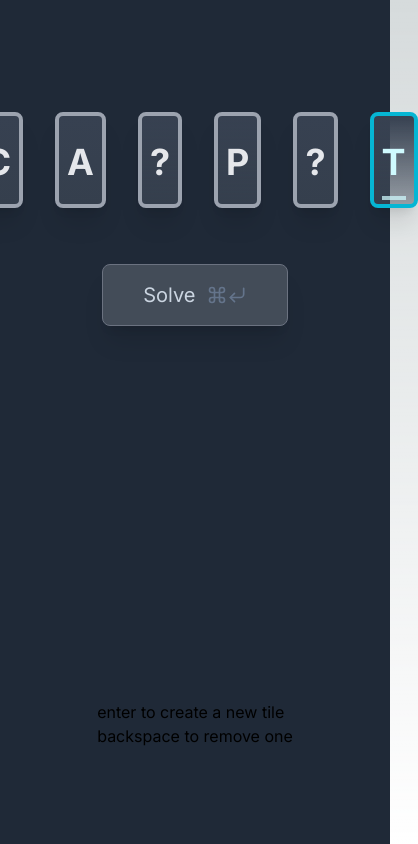
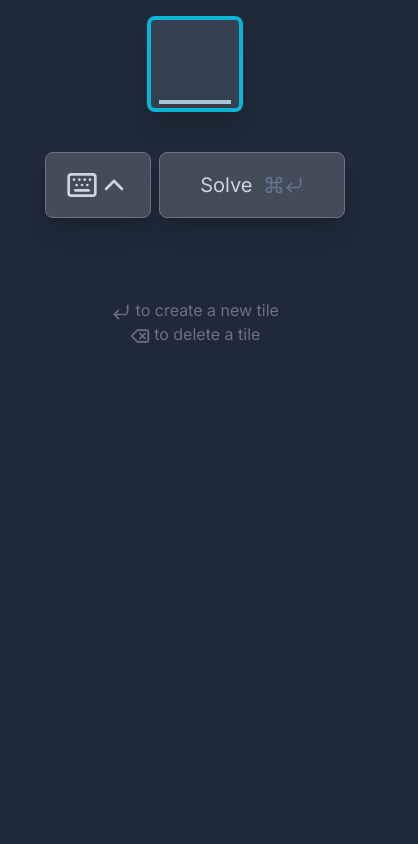
Before and after one commit to chieffancypants/paperback-solver, a Next.js app: page / in a window 390 px wide. Shown: the whole page, 418 px wide, since content can reach past the window. Built offline with nearby package versions, Linux system fonts and the light colour scheme.

Commit message:
works on mobile now

```diff
--- a/src/app/globals.css
+++ b/src/app/globals.css
@@ -18,16 +18,16 @@
 
 body {
   color: rgb(var(--foreground-rgb));
-  background: linear-gradient(
-      to bottom,
-      transparent,
-      rgb(var(--background-end-rgb))
-    )
-    rgb(var(--background-start-rgb));
 }
+/*
+#Rack > div > div {
+  transition: all .35s cubic-bezier(0.4, 0, 0.6, 1);
+  animation: append-animate .25s cubic-bezier(0, 0.45, 0.2, 1.27);
+  animation-direction: alternate;
+} */
 
-#Rack > div > div {
-  transition: all .25s cubic-bezier(0, 0.45, 0.65, 1.21);
+.animate-entrance {
+  transition: all .35s cubic-bezier(0.4, 0, 0.6, 1);
   animation: append-animate .25s cubic-bezier(0, 0.45, 0.2, 1.27);
   animation-direction: alternate;
 }
@@ -58,8 +58,23 @@ body {
   }
 }
 
+.underline-blink {
+  animation: underline-blink 2s cubic-bezier(0.4, 0, 0.6, 1) infinite;
+}
 @keyframes underline-blink {
-  from {
-
+  10%, 90% {
+    opacity: 1;
+  }
+  50% {
+    opacity: .2;
   }
 }
+
+/*
+button {
+ @apply rounded-lg text-xl p-4 px-10 bg-gray-300/20 shadow-xl border border-gray-500 hover:border-gray-400 text-slate-300
+} */
+
+svg {
+  display:inline;
+}
--- /dev/null
+++ b/src/app/icons/index.tsx
@@ -0,0 +1,26 @@
+
+export interface IconProps {
+    size?: number
+}
+
+export function BackspaceIcon () {
+    return <svg xmlns="http://www.w3.org/2000/svg" width="20" height="20" viewBox="0 0 24 24" fill="none" stroke="currentColor" strokeWidth="2" strokeLinecap="round" strokeLinejoin="round"><path d="M20 5H9l-7 7 7 7h11a2 2 0 0 0 2-2V7a2 2 0 0 0-2-2Z"></path><line x1="18" x2="12" y1="9" y2="15"></line><line x1="12" x2="18" y1="9" y2="15"></line></svg>
+}
+
+export function CommandIcon () {
+    return <svg xmlns="http://www.w3.org/2000/svg" width="20" height="20" viewBox="0 0 24 24" fill="none" stroke="currentColor" strokeWidth="2" strokeLinecap="round" strokeLinejoin="round"><path d="M15 6v12a3 3 0 1 0 3-3H6a3 3 0 1 0 3 3V6a3 3 0 1 0-3 3h12a3 3 0 1 0-3-3"></path></svg>
+}
+
+export function ReturnIcon () {
+    return <svg xmlns="http://www.w3.org/2000/svg" width="20" height="20" viewBox="0 0 24 24" fill="none" stroke="currentColor" strokeWidth="2" strokeLinecap="round" strokeLinejoin="round"><polyline points="9 10 4 15 9 20"></polyline><path d="M20 4v7a4 4 0 0 1-4 4H4"></path></svg>
+}
+
+export function KeyboardIcon (props:IconProps) {
+    const { size = 20 } = props
+    return <svg xmlns="http://www.w3.org/2000/svg" width={size} height={size} viewBox="0 0 24 24" fill="none" stroke="currentColor" strokeWidth="2" strokeLinecap="round" strokeLinejoin="round"><rect width="20" height="16" x="2" y="4" rx="2" ry="2"></rect><path d="M6 8h.001"></path><path d="M10 8h.001"></path><path d="M14 8h.001"></path><path d="M18 8h.001"></path><path d="M8 12h.001"></path><path d="M12 12h.001"></path><path d="M16 12h.001"></path><path d="M7 16h10"></path></svg>
+}
+
+export function ChevronUpIcon (props:IconProps) {
+    const { size = 20 } = props
+    return <svg xmlns="http://www.w3.org/2000/svg" width={size} height={size} viewBox="0 0 24 24" fill="none" stroke="currentColor" strokeWidth="2" strokeLinecap="round" strokeLinejoin="round"><polyline points="18 15 12 9 6 15"></polyline></svg>
+}
--- /dev/null
+++ b/src/app/keyboard-button.tsx
@@ -0,0 +1,46 @@
+import {
+  useEffect,
+  useRef,
+} from 'react';
+
+import {
+  ChevronUpIcon,
+  KeyboardIcon,
+} from './icons';
+
+export default function KeyboardButton () {
+    const inputRef = useRef<HTMLInputElement>(null)
+
+    const showKeyboard = () => {
+        const i = inputRef.current?.focus()
+    }
+
+    useEffect(() => {
+        if (inputRef.current) {
+            inputRef.current.style.display = 'inline'
+        }
+    })
+
+    return (
+        <div>
+            <button
+                onClick={ showKeyboard }
+                className="rounded-lg text-xl p-4 px-5 bg-gray-300/20 shadow-xl border border-gray-500 hover:border-gray-400 text-slate-300">
+                <KeyboardIcon size={32} />
+                <ChevronUpIcon size={32} />
+            </button>
+            <input
+                autoFocus
+                autoComplete="off"
+                autoCorrect="off"
+                className="absolute -top-10 left-0 hidden"
+                enterKeyHint="next"
+                inputMode="text"
+                id="input-keyboard"
+                ref={inputRef}
+                spellCheck="false"
+                type="text">
+            </input>
+        </div>
+    )
+}
--- a/src/app/layout.tsx
+++ b/src/app/layout.tsx
@@ -1,5 +1,6 @@
-import './globals.css'
-import { Inter } from 'next/font/google'
+import './globals.css';
+
+import { Inter } from 'next/font/google';
 
 const inter = Inter({ subsets: ['latin'] })
 
@@ -8,14 +9,10 @@ export const metadata = {
   description: 'Generated by create next app',
 }
 
-export default function RootLayout({
-  children,
-}: {
-  children: React.ReactNode
-}) {
+export default function RootLayout ({ children }: { children: React.ReactNode }) {
   return (
-    <html lang="en">
-      <body className={inter.className}>{children}</body>
+    <html lang="en" className="h-full">
+      <body className={`${inter.className} h-full bg-gray-800`}>{children}</body>
     </html>
   )
 }
--- a/src/app/page.tsx
+++ b/src/app/page.tsx
@@ -2,6 +2,10 @@
 
 import { Inter } from 'next/font/google';
 
+import {
+  BackspaceIcon,
+  ReturnIcon,
+} from './icons';
 import Rack from './rack';
 
 const inter = Inter({ subsets: ['latin'] })
@@ -10,12 +14,13 @@ const inter = Inter({ subsets: ['latin'] })
 export default function Home() {
 
   return (
-    <main className="flex min-h-screen flex-col items-center justify-between p-24 bg-gray-800">
+    <main className="flex flex-col items-stretch justify-between p-4 bg-gray-800 sm:p-8 md:p-12 lg:p-24">
       <Rack />
-      <ul>
-        <li> enter to create a new tile</li>
-        <li>backspace to remove one </li>
-      </ul>
+
+        <ul className='text-center text-gray-500 mt-20'>
+          <li><ReturnIcon /> to create a new tile</li>
+          <li><BackspaceIcon /> to delete a tile </li>
+        </ul>
     </main>
   )
 }
--- a/src/app/rack.tsx
+++ b/src/app/rack.tsx
@@ -5,6 +5,11 @@ import {
   useState,
 } from 'react';
 
+import {
+  CommandIcon,
+  ReturnIcon,
+} from './icons';
+import KeyboardButton from './keyboard-button';
 import SolveResults from './solve-results';
 import Tile from './tile';
 
@@ -21,7 +26,7 @@ const isAlpha = (code:number) => {
 
 export default function Rack () {
 
-    const [tiles, setTiles] = useState<string[]>(['C', 'A', '?', 'P', '?', 'T'])
+    const [tiles, setTiles] = useState<string[]>([''])
     const [cursor, setCursor] = useState<number>(tiles.length - 1)
     const [solveResults, setSolveResults] = useState<string[]>([])
 
@@ -48,12 +53,14 @@ export default function Rack () {
         if (ignoreKeys.includes(e.key)) return
 
         if (e.key === 'Backspace') {
+            if (tiles.length === 0) return
+
             if (e.metaKey) {
                 setTiles([''])
                 setCursor(0)
-                setSolveResults([])
-                return
+                return setSolveResults([])
             }
+
             if (tiles[cursor] === '') {
                 // delete the current empty tile and set the cursor back one
                 setTiles(prev => prev.slice(0, -1))
@@ -96,10 +103,13 @@ export default function Rack () {
         }
     }
 
+    const showKeyboard = () => {
+        // TODO: Show keyboard
+    }
 
     return (
-        <div className="container" id="Rack">
-            <div className="container flex justify-center items-center">
+        <div className="flex flex-col gap-5" id="Rack">
+            <div className="flex justify-center items-center gap-2 md:gap-4" onClick={ showKeyboard }>
                 {
                     tiles.map((tile, i) => {
                         return <Tile key={i} chars={tile.toUpperCase()} selected={i === cursor}></Tile>
@@ -113,28 +123,21 @@ export default function Rack () {
 
             <SolveResults matches={solveResults} />
 
-            <div className="container flex justify-center p-10">
+            <div className="flex justify-center gap-2">
+                <KeyboardButton />
                 <button
                     onClick={solveTiles}
-                    className="flex gap-2 rounded-lg text-xl p-4 px-10 bg-gray-300/20 shadow-xl border border-gray-500 hover:border-gray-400 text-slate-300">
-
+                    className="rounded-lg text-xl p-4 px-10 bg-gray-300/20 shadow-xl border border-gray-500 hover:border-gray-400 text-slate-300">
                     <div className="flex items-center">
-                        Solve&nbsp;&nbsp;<span className="flex text-slate-500">{commandIco()}{returnIco()}</span>
+                        Solve&nbsp;&nbsp;<span className="flex text-slate-500"><CommandIcon /><ReturnIcon /></span>
                     </div>
                 </button>
             </div>
+                {/* <button
+                    onClick={ showKeyboard }
+                    className="rounded-lg text-xl p-4 px-5 bg-gray-300/20 shadow-xl border border-gray-500 hover:border-gray-400 text-slate-300">
+                    <KeyboardIcon size={32}  />
+                </button> */}
         </div>
     )
 }
-
-function backspaceIco () {
-    return <svg xmlns="http://www.w3.org/2000/svg" width="20" height="20" viewBox="0 0 24 24" fill="none" stroke="currentColor" strokeWidth="2" strokeLinecap="round" strokeLinejoin="round" className="inline"><path d="M20 5H9l-7 7 7 7h11a2 2 0 0 0 2-2V7a2 2 0 0 0-2-2Z"></path><line x1="18" x2="12" y1="9" y2="15"></line><line x1="12" x2="18" y1="9" y2="15"></line></svg>
-}
-
-function commandIco () {
-    return <svg xmlns="http://www.w3.org/2000/svg" width="20" height="20" viewBox="0 0 24 24" fill="none" stroke="currentColor" strokeWidth="2" strokeLinecap="round" strokeLinejoin="round" className="inline"><path d="M15 6v12a3 3 0 1 0 3-3H6a3 3 0 1 0 3 3V6a3 3 0 1 0-3 3h12a3 3 0 1 0-3-3"></path></svg>
-}
-
-function returnIco () {
-    return <svg xmlns="http://www.w3.org/2000/svg" width="20" height="20" viewBox="0 0 24 24" fill="none" stroke="currentColor" strokeWidth="2" strokeLinecap="round" strokeLinejoin="round" className="inline"><polyline points="9 10 4 15 9 20"></polyline><path d="M20 4v7a4 4 0 0 1-4 4H4"></path></svg>
-}
--- a/src/app/solve-results-group.tsx
+++ b/src/app/solve-results-group.tsx
@@ -5,7 +5,7 @@ type SolveResultsGroup = {
 export default function SolveResultsGroup (props: SolveResultsGroup) {
     return (
         <div className="rounded-md bg-gray-800">
-            <div className="text-xl text-center p-2 m-5 rounded-md shadow-xl border border-gray-600 bg-gray-700">{props.results[0].length} characters:</div>
+            <div className="text-xl text-center p-2 my-5 rounded-md shadow-xl border border-gray-600 bg-gray-700">{props.results[0].length} characters:</div>
             <div className="grid grid-cols-4 gap-4">
                 {
                     props.results.map(r => {
--- a/src/app/tile.tsx
+++ b/src/app/tile.tsx
@@ -9,13 +9,13 @@ export default function Tile (props:TileProps) {
 
     let underline = props.selected ? 'bg-cyan-100' : 'bg-none'
     let border = props.selected ? 'border-cyan-500' : 'border-gray-400'
-    let color = props.selected ? 'text-cyan-100' : ' text-gray-200'
+    let color = props.selected ? 'text-cyan-200' : ' text-gray-200'
 
     return (
-        <div className={`tile w-24 h-24 m-4 bg-gradient-to-b from-gray-700 to-gray-600/50 rounded-lg flex flex-col items-center justify-center font-bold text-4xl shadow-xl ${color} border-4 ${border}`}>
+        <div className={`animate-entrance w-24 h-24 bg-gradient-to-b from-gray-700 to-gray-600/50 rounded-lg flex flex-col items-center justify-center font-bold text-4xl shadow-xl ${color} border-4 ${border}`}>
             <div className="w-full h-full p-2 pt-3">
                 <div className="w-full h-full flex items-center justify-center uppercase">{props.chars}</div>
-                <div className={`animate-pulse m-auto h-1 mb-2 ${underline}`}></div>
+                <div className={`underline-blink m-auto h-1 mb-2 ${underline}`}></div>
             </div>
         </div>
     )
```
Also changed, not shown: src/app/solve-results.tsx (+3 -10 lines).
